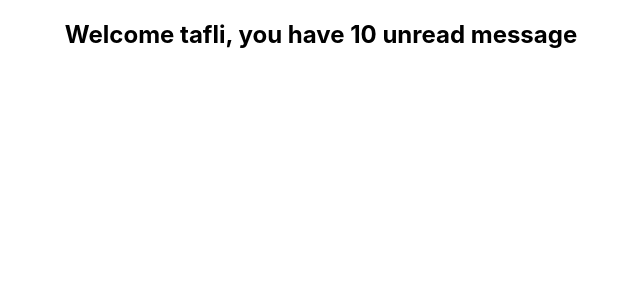
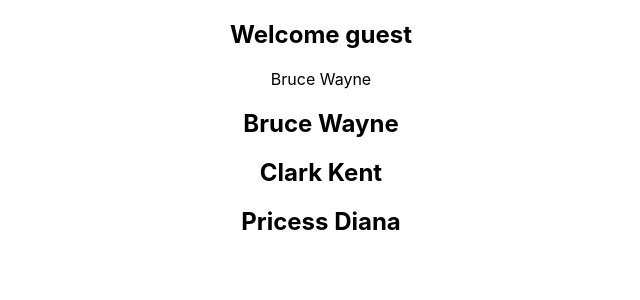
Before and after one commit to sahatreact/React-Typescript, a React (Create React App) app: page / in a window 1280 px wide. Shown: the top 300 px of the page, without its empty margins (319-959 px from the left). Built offline with nearby package versions, Linux system fonts and the light colour scheme.

Commit message:
basic props

```diff
--- a/src/App.tsx
+++ b/src/App.tsx
@@ -1,10 +1,34 @@
 import "./App.css";
 import { Greet } from "./components/Greet";
+import { Person } from "./components/Person";
+import { PersonList } from "./components/PersonList";
 
 function App() {
+  const personName = {
+    first: "Bruce",
+    last: "Wayne",
+  };
+
+  const nameList = [
+    {
+      first: "Bruce",
+      last: "Wayne",
+    },
+    {
+      first: "Clark",
+      last: "Kent",
+    },
+    {
+      first: "Pricess",
+      last: "Diana",
+    },
+  ];
+
   return (
     <div className="App">
-      <Greet name={"tafli"} />
+      <Greet name={"tafli"} messageCount={20} isLoggedIn={false} />
+      <Person name={personName} />
+      <PersonList name={nameList} />
     </div>
   );
 }
--- a/src/components/Greet.tsx
+++ b/src/components/Greet.tsx
@@ -1,11 +1,17 @@
 type GreetProps = {
   name: string;
+  messageCount: number;
+  isLoggedIn: boolean;
 };
 
 export const Greet = (props: GreetProps) => {
   return (
     <div>
-      <h2>Welcome {props.name}, you have 10 unread message</h2>
+      <h2>
+        {props.isLoggedIn
+          ? `Welcome ${props.name}! you have ${props.messageCount} unread memssage`
+          : `Welcome guest`}
+      </h2>
     </div>
   );
 };
--- /dev/null
+++ b/src/components/Person.tsx
@@ -0,0 +1,14 @@
+type PersonProps = {
+  name: {
+    first: string;
+    last: string;
+  };
+};
+
+export const Person = (props: PersonProps) => {
+  return (
+    <div>
+      {props.name.first} {props.name.last}
+    </div>
+  );
+};
--- /dev/null
+++ b/src/components/PersonList.tsx
@@ -0,0 +1,20 @@
+type PersonListProps = {
+  name: {
+    first: string;
+    last: string;
+  }[];
+};
+
+export const PersonList = (props: PersonListProps) => {
+  return (
+    <div>
+      {props.name.map((name) => {
+        return (
+          <h2 key={name.first}>
+            {name.first} {name.last}
+          </h2>
+        );
+      })}
+    </div>
+  );
+};
```
Also changed, not shown: src/components/Status.tsx (added, +20 -0 lines).
